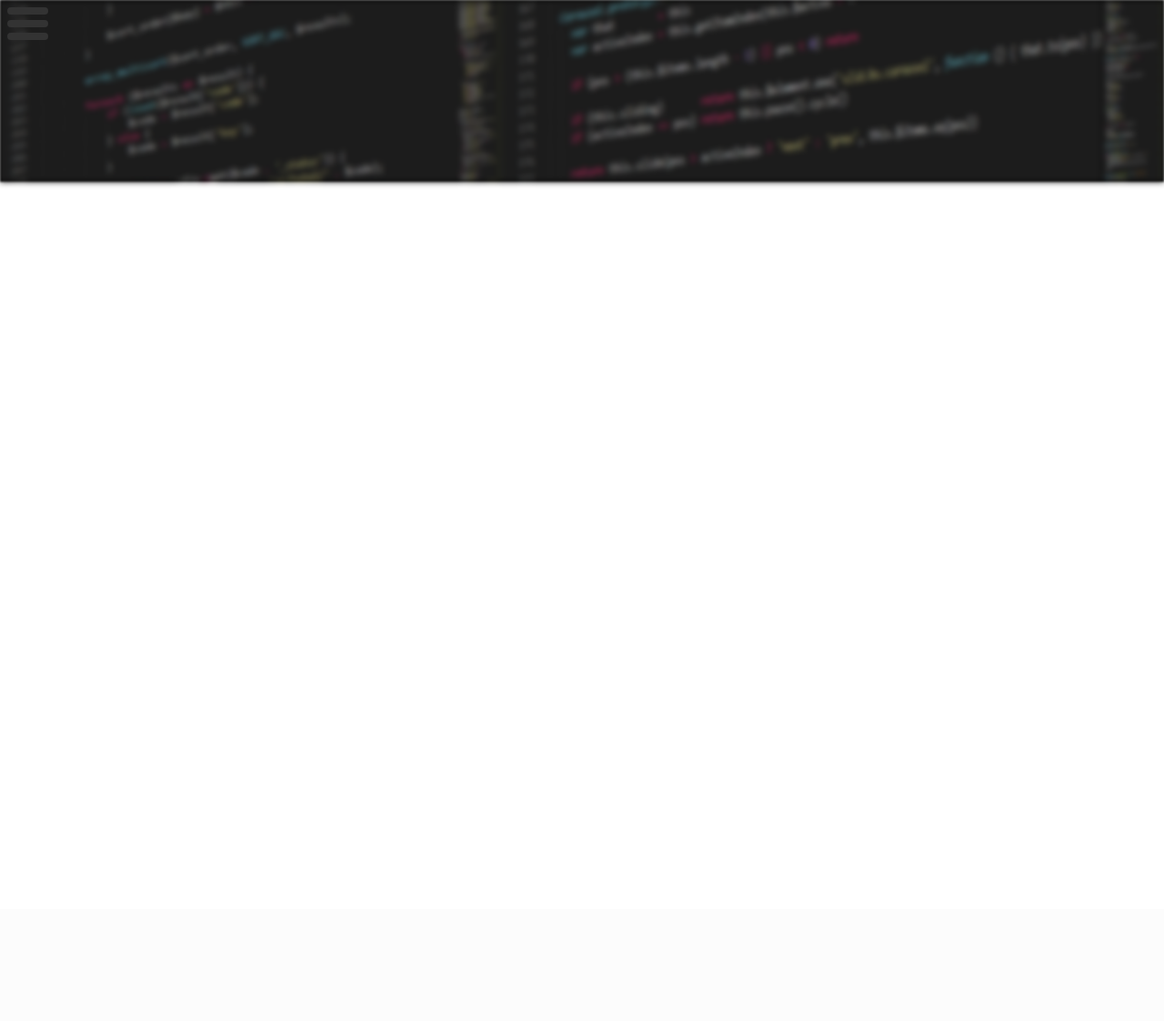
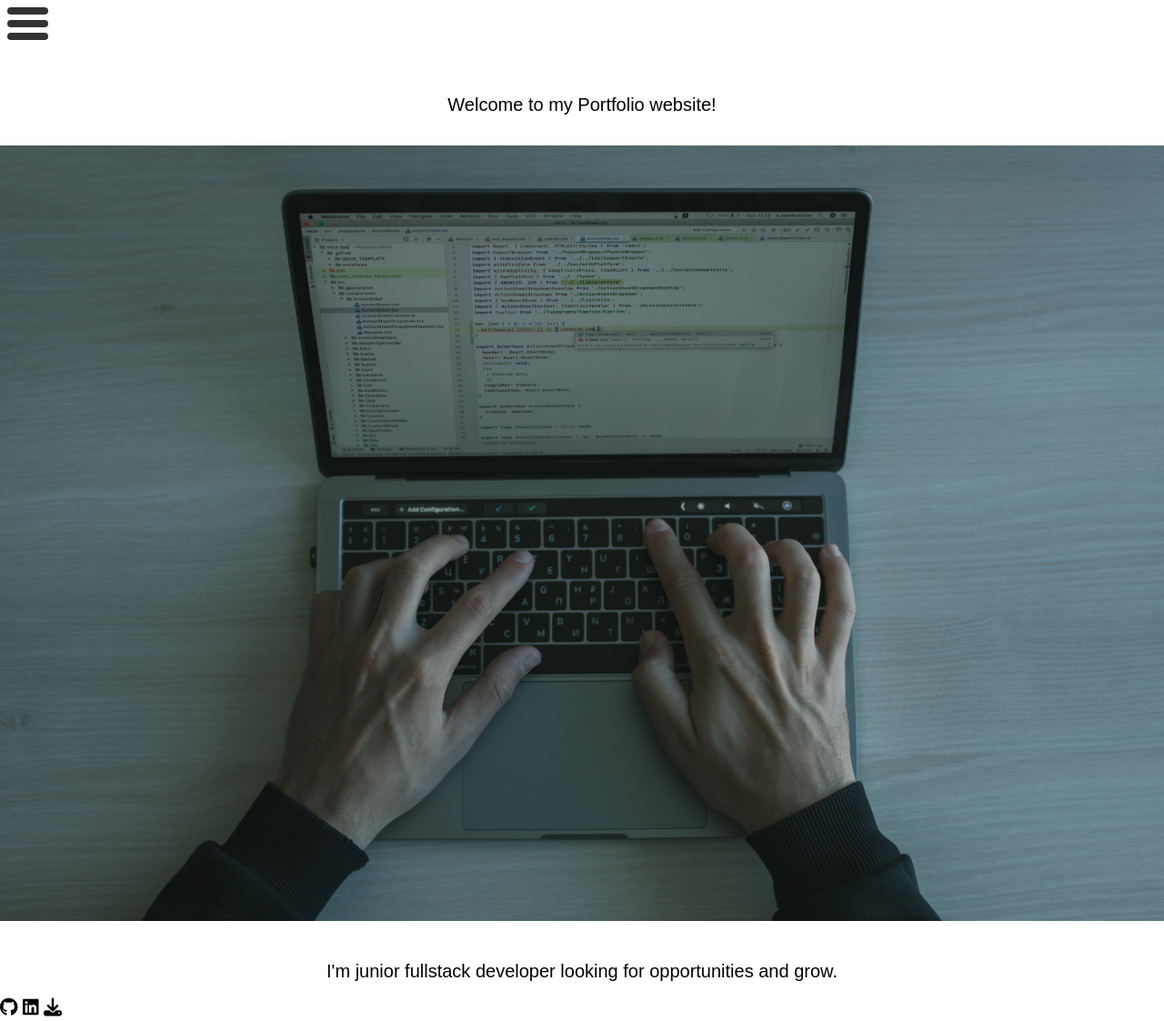
Before and after one commit to aboczek/Portfolio-Website, a Django app: page / in a window 1280 px wide. Shown: the whole page at 91% size. Before the commit the page ends 205 px from the top, so only its background shows below. Run offline with Django 3.2, Linux system fonts and the light colour scheme; some libraries are stand-ins or nearby versions.

Commit message:
Wip footer + homepage

```diff
--- a/static/css/style.css
+++ b/static/css/style.css
@@ -11,7 +11,7 @@
     --black: #000;
     --blue: #008cff;
     --green: #00c00a;
-    --background: #333;
+    --grey: #333;
 
     --bar-width: 4.5rem;
     --bar-height: 0.8rem;
@@ -46,12 +46,30 @@ body {
     filter: blur(1px);
 }
 
+#welcome > img {
+    display: flex;
+    align-items: center;
+    margin: 3rem auto;
+    width: 100%;
+    height: 100%;
+}
+
 #welcome-txt {
     display: flex;
+    text-align: center;
     justify-content: center;
     align-items: center;
-    margin-top: 5rem;
-    font-size: 3rem;
+    font-size: 2rem;
+    padding-top: 10rem;
+}
+
+#welcome-txt-two {
+    display: flex;
+    text-align: center;
+    justify-content: center;
+    align-items: center;
+    font-size: 2rem;
+    padding-top: 1rem;
 }
 
 /* Sidebar/Hamburger */
@@ -69,20 +87,20 @@ body {
     position: absolute;
     top: var(--hamburger-margin);
     left: var(--hamburger-margin);
-    z-index: 2;
+    z-index: 99999;
     cursor: pointer;
     --x-width: calc(var(--hamburger-height) * 1.41421356237);
 }
 
 .hamburger-menu:has(input:checked) {
-    --background: var(--white);
+    --grey: var(--white);
 }
 
 .hamburger-menu:has(input:focus-visible)::before,
 .hamburger-menu:has(input:focus-visible)::after,
 .hamburger-menu input:focus-visible {
     border: 1px solid var(--white);
-    box-shadow: 0 0 0 1px var(--background);
+    box-shadow: 0 0 0 1px var(--grey);
 }
 
 .hamburger-menu::before,
@@ -91,7 +109,7 @@ body {
     content: "";
     width: var(--bar-width);
     height: var(--bar-height);
-    background-color: var(--background);
+    background-color: var(--grey);
     border-radius: 99rem;
     transform-origin: left center;
     transition: opacity var(--animation-timing), width var(--animation-timing),
@@ -127,14 +145,17 @@ body {
     translate: -100%;
     padding: 0.8rem 1.6rem;
     padding-top: calc(var(--hamburger-height) + var(--hamburger-margin) + 1.6rem);
-    background-color: var(--background);
+    background-color: var(--grey);
     color: var(--white);
-    max-width: 16rem;
+    max-width: 20rem;
     min-height: 100vh;
+    position: absolute;
 }
 
 .hamburger-menu:has(input:checked) + .sidebar {
     translate: 0;
+    position: absolute;
+    z-index: 5;
 }
 
 /* Buttons */
@@ -159,10 +180,11 @@ body {
     display: flex;
     justify-content: center;
     align-items: center;
-    margin: 10rem auto 0 auto;
-    width: 20rem;
+    margin: 3rem auto 0 auto;
+    width: 12rem;
     height: 5rem;
-    color: var(--blue);
+    color: var(--grey);
+    font-weight: 700;
     background-color: var(--white);
     text-decoration: none;
     border-radius: 2rem;
@@ -174,8 +196,8 @@ body {
     display: flex;
     justify-content: center;
     align-items: center;
-    margin: 10rem auto 0 auto;
-    width: 20rem;
+    margin: 3rem auto 0 auto;
+    width: 12rem;
     height: 5rem;
     color: var(--white);
     background-color: var(--blue);
--- a/templates/base.html
+++ b/templates/base.html
@@ -9,6 +9,10 @@
     <meta name="viewport" content="width=device-width, initial-scale=1.0">
     <meta name="description" content="Portfolio website for developer aboczek">
     <meta name="keywords" content="Portfolio, website, projects, developer, full stack">
+    <!-- FontAwesome -->
+    <link rel="stylesheet" href="https://cdnjs.cloudflare.com/ajax/libs/font-awesome/6.3.0/css/all.min.css"
+        integrity="sha512-SzlrxWUlpfuzQ+pcUCosxcglQRNAq/DZjVsC0lE40xsADsfeQoEypE+enwcOiGjk/bSuGGKHEyjSoQ1zVisanQ=="
+        crossorigin="anonymous" referrerpolicy="no-referrer" />
 
     <!-- Bootstrap CSS -->
     <link href="https://cdn.jsdelivr.net/npm/bootstrap@5.1.3/dist/css/bootstrap.min.css" rel="stylesheet"
@@ -21,38 +25,37 @@
 </head>
 
 <body>
-    <div id="bg-color">
+    <!-- <div id="bg-color">
         <img src="static/images/pexels-pixabay-247791.jpg" alt="" id="bnr-container">
-    </div>
-    <!-- <div id="welcome-txt">
-        <p>Welcome to my Portfolio website!</p>
     </div> -->
-    <!-- <div class="container" id="small-device">
-        <div id="panel" class="row">
-            <div id="links" class="col-3">
+
+    <div>
+        <label class="hamburger-menu">
+            <input type="checkbox">
+        </label>
+        <aside class="sidebar">
+            <nav id="links">
                 <a href="#">Home</a>
                 <a href="#">About me</a>
                 <a href="#">Projects</a>
                 <a href="#">CV</a>
-            </div>
-            <img src="/static/images/pexels-cottonbro-studio-5483077.jpg" alt="" class="col-9" id="small-device">
+            </nav>
+        </aside>
+        <div id="welcome">
+            <p id="welcome-txt">Welcome to my Portfolio website!</p>
+            <img src="static/images/pexels-cottonbro-studio-5483077.jpg" alt="laptop">
+            <p id="welcome-txt-two">I'm junior fullstack developer looking for opportunities and grow.</p>
         </div>
-    </div> -->
-    <label class="hamburger-menu">
-        <input type="checkbox">
-    </label>
-    <aside class="sidebar">
-        <nav>
-            <div>1</div>
-            <div>2</div>
-            <div>3</div>
-            <div>4</div>
-        </nav>
-    </aside>
+
+    </div>
     <script src="https://cdn.jsdelivr.net/npm/bootstrap@5.1.3/dist/js/bootstrap.bundle.min.js"
         integrity="sha384-ka7Sk0Gln4gmtz2MlQnikT1wXgYsOg+OMhuP+IlRH9sENBO0LRn5q+8nbTov4+1p" crossorigin="anonymous">
     </script>
 </body>
-<footer></footer>
+<footer>
+    <i class="fa-brands fa-github"></i>
+    <i class="fa-brands fa-linkedin"></i>
+    <i class="fa-solid fa-download"></i>
+</footer>
 
 </html>
```
